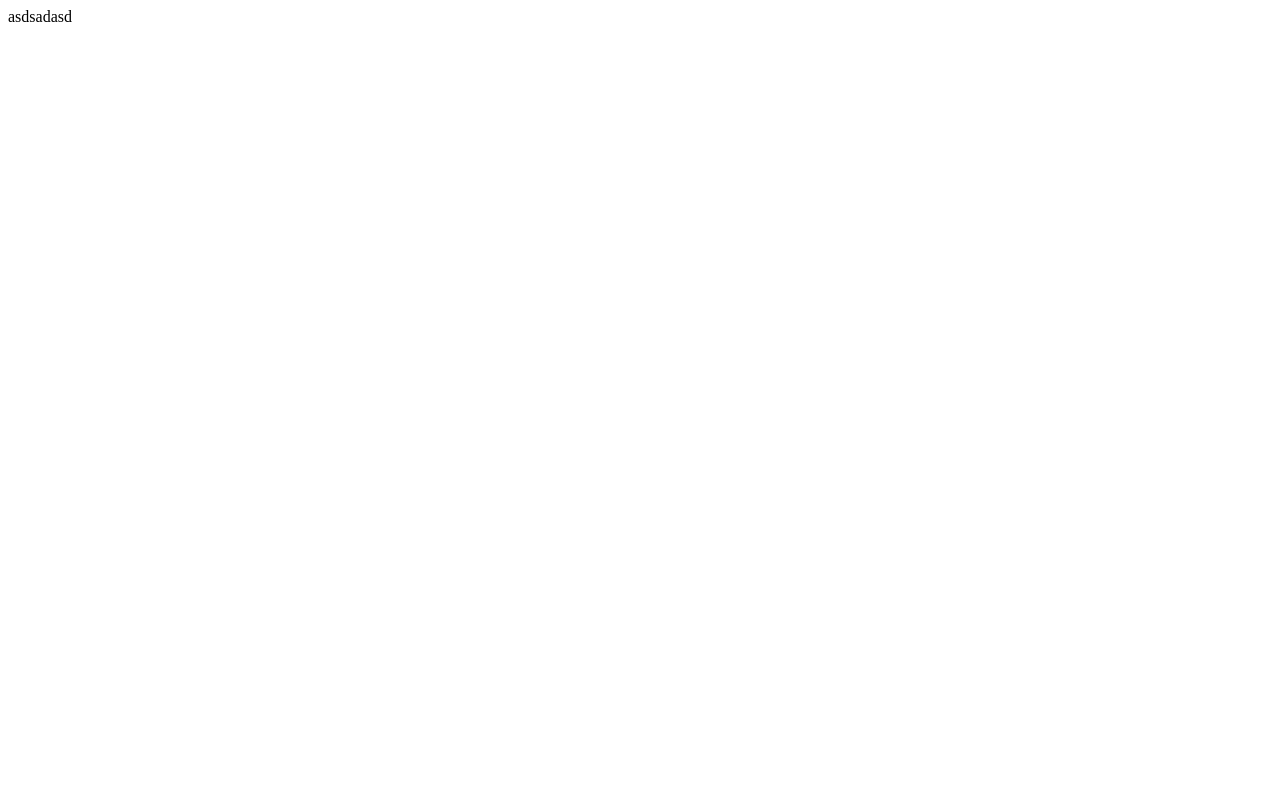
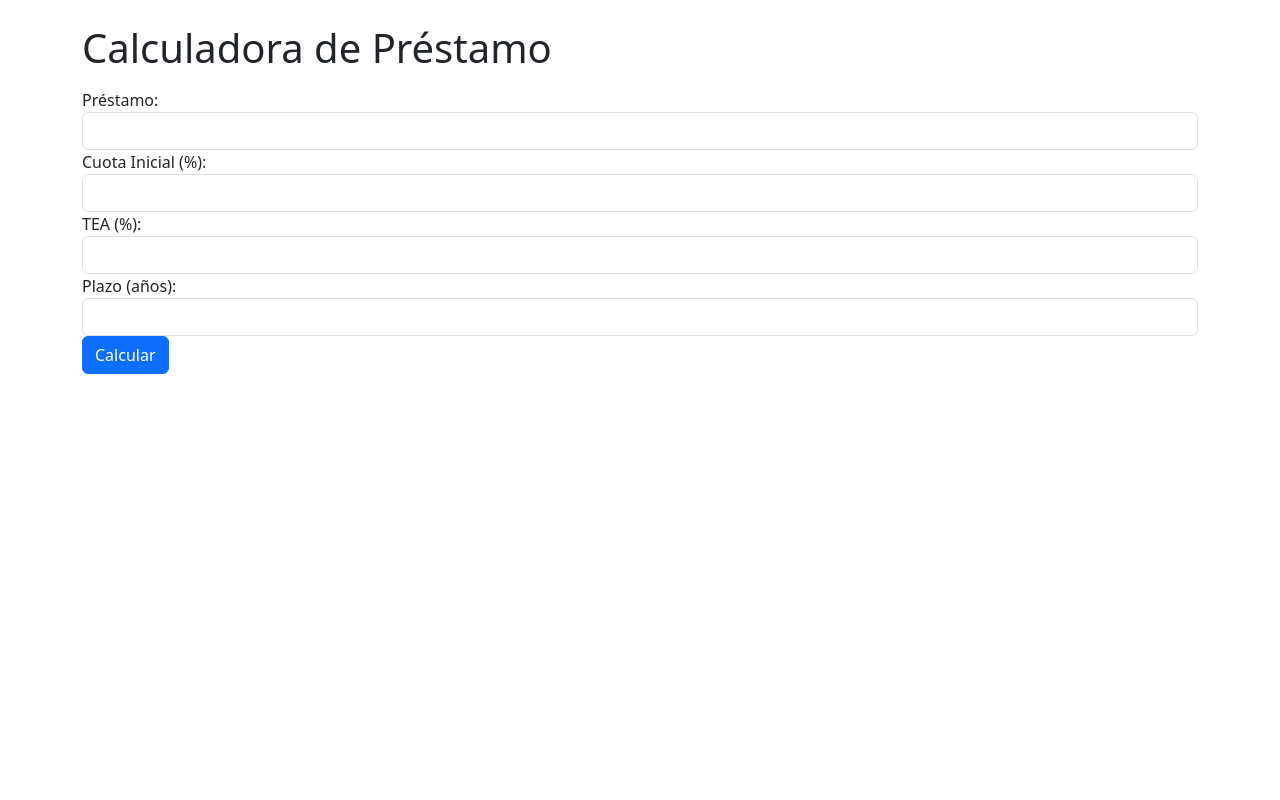
Before and after one commit to urielrc18/tf-arq-so, a PHP site: page / in a window 1280 px wide. Before the commit the page is almost empty. Run offline with PHP 8.4, Linux system fonts and the light colour scheme.

Commit message:
Update index.php

```diff
--- a/index.php
+++ b/index.php
@@ -1 +1,33 @@
-asdsadasd
+<!DOCTYPE html>
+<html lang="es">
+<head>
+    <meta charset="utf-8">
+    <title>Calculadora de Préstamo</title>
+    <link href="https://cdn.jsdelivr.net/npm/bootstrap@5.3.0/dist/css/bootstrap.min.css" rel="stylesheet" integrity="sha384-9ndCyUaIbzAi2FUVXJi0CjmCapSmO7SnpJef0486qhLnuZ2cdeRhO02iuK6FUUVM" crossorigin="anonymous">
+</head>
+<body>
+    <div class="container">
+        <h1 class="mt-4 mb-3">Calculadora de Préstamo</h1>
+        <form method="post" action="calculo.php">
+            <div class="form-group">
+                <label for="prestamo">Préstamo:</label>
+                <input type="number" id="prestamo" name="prestamo" class="form-control" required>
+            </div>
+            <div class="form-group">
+                <label for="cuota_inicial">Cuota Inicial (%):</label>
+                <input type="number" id="cuota_inicial" name="cuota_inicial" class="form-control" required>
+            </div>
+            <div class="form-group">
+                <label for="tea">TEA (%):</label>
+                <input type="number" id="tea" name="tea" class="form-control" required>
+            </div>
+            <div class="form-group">
+                <label for="plazo">Plazo (años):</label>
+                <input type="number" id="plazo" name="plazo" class="form-control" required>
+            </div>
+            <button type="submit" class="btn btn-primary">Calcular</button>
+        </form>
+    </div>
+    <script src="https://cdn.jsdelivr.net/npm/bootstrap@5.3.0/dist/js/bootstrap.bundle.min.js" integrity="sha384-geWF76RCwLtnZ8qwWowPQNguL3RmwHVBC9FhGdlKrxdiJJigb/j/68SIy3Te4Bkz" crossorigin="anonymous"></script>
+</body>
+</html>
```
